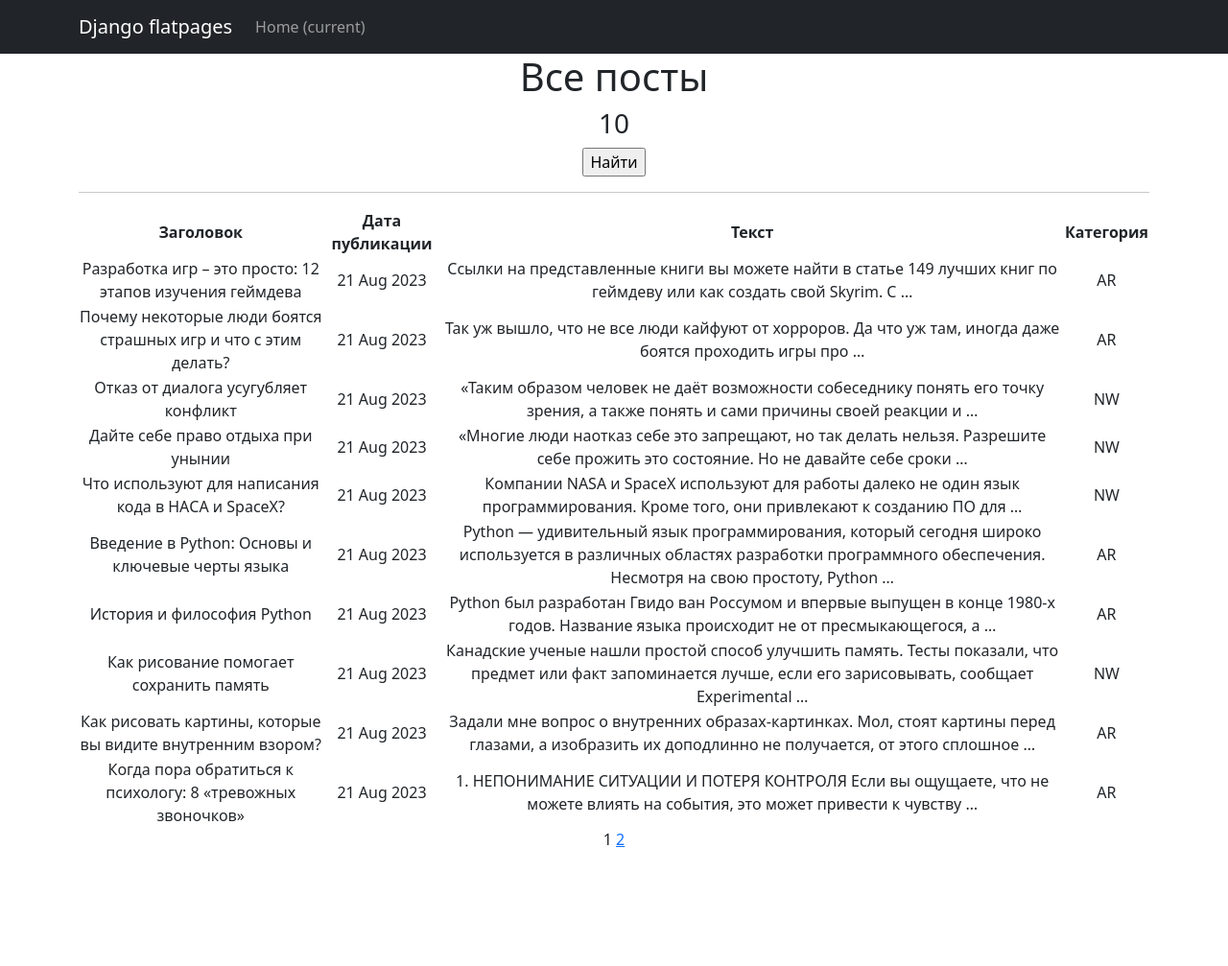
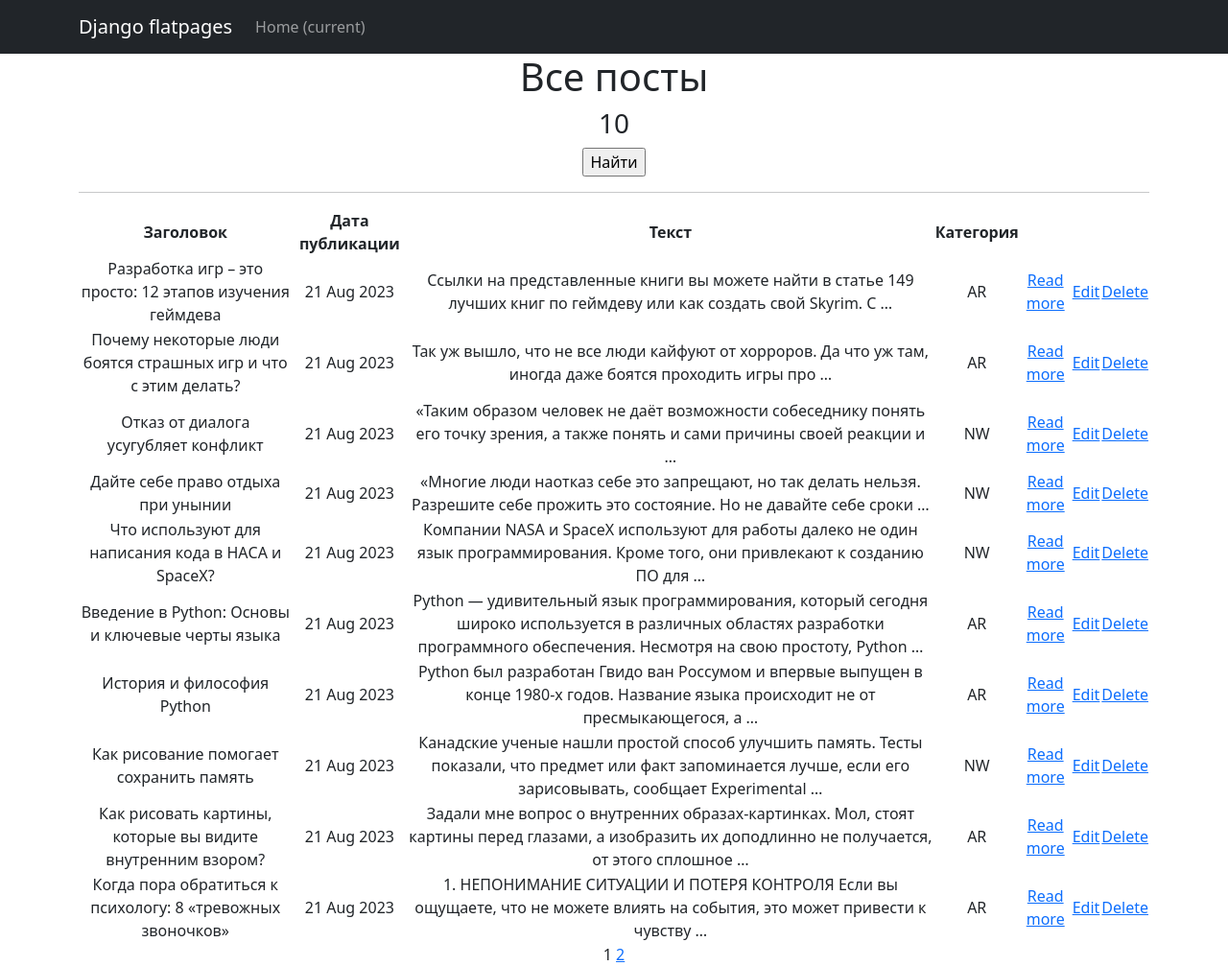
Before and after one commit to DeaMotis/Django_NewsPaper, a Django app: page /news/ in a window 1280 px wide. Shown: the whole page at 96% size. Before the commit the page ends 883 px from the top, so only its background shows below. Run offline with Django 4.2, Linux system fonts and the light colour scheme; data comes from the database, SQL or seed files in the repository; both versions use the stored data as it was after the commit; some libraries are stand-ins or nearby versions.

Commit message:
update files

```diff
--- a/NewsPaper/newapp/views.py
+++ b/NewsPaper/newapp/views.py
@@ -1,3 +1,4 @@
+from django.core.exceptions import PermissionDenied
 from django.shortcuts import render
 from django.http import HttpResponse
 from django.contrib.auth.mixins import PermissionRequiredMixin
@@ -23,6 +24,7 @@ class PostList(ListView):
     context_object_name = 'Posts'
     paginate_by = 10
 
+
 class PostSearch(ListView):
     model = Post
     template_name = 'post_list'
@@ -33,7 +35,6 @@ class PostSearch(ListView):
         queryset = super().get_queryset()
         self.filterset = PostFilter(self.request.GET, queryset)
         return self.filterset.qs
-
 
     def get_context_data(self, **kwargs):
         context = super().get_context_data(**kwargs)
@@ -60,6 +61,10 @@ class PostCreate(PermissionRequiredMixin, UpdateView, LoginRequiredMixin, Create
         post = form.save(commit=False)
         post.categoryType = 'NW'
         return super().form_valid(form)
+
+    def add_post(request):
+        if not request.user.has_perm('newapp.add_post'):
+            raise PermissionDenied
 
 class ArticleCreate(PermissionRequiredMixin, UpdateView, LoginRequiredMixin, CreateView):
     permission_required = ('newapp.add_Post',)
@@ -92,8 +97,8 @@ class ArticleDelete(PermissionRequiredMixin, DeleteView):
 
 class ArticleEdit(PermissionRequiredMixin, UpdateView):
     permission_required = ('newapp.change_Post',)
+    form_class = PostForm
     model = Post
-    form_class = PostForm
     template_name = 'newapp/article_edit.html'
 
 class AuthorCreateView(CreateView):
--- a/NewsPaper/templates/newapp/post_list.html
+++ b/NewsPaper/templates/newapp/post_list.html
@@ -15,6 +15,9 @@ News
         <input type="submit" value="Найти" />
     </form>
     <hr>
+    {% if perms.newapp.add_post %}
+    <a href="{% url 'post_create' %}">Add post</a>
+    {% endif %}
     {% if Posts %}
         <table>
             <tr>
@@ -22,6 +25,9 @@ News
                 <td> <b>Дата публикации</b> </td>
                 <td> <b>Текст</b> </td>
                 <td> <b>Категория</b> </td>
+                {% if perms.newapp.change_post or perms.newapp.delete_post %}
+                <td> <b>Действия</b> </td>
+                {% endif %}
             </tr>
             {% for post in Posts %}
             <tr>
@@ -29,6 +35,15 @@ News
                 <td>{{ post.dateCreation|date:'d M Y' }}</td>
                 <td>{{ post.text|censor|truncatewords:20 }}</td>
                 <td>{{ post.categoryType }}</td>
+                <td><a href="{% url 'post_detail' post.id %}">Read more</a></td>
+                {% if post.categoryType == 'NW' %}
+                    <td><a href="{% url 'post_edit' post.id %}">Edit</a></td>
+                    <td><a href="{% url 'post_delete' post.id %}">Delete</a></td>
+                {% else %}
+                    <td><a href="{% url 'article_edit' post.id %}">Edit</a></td>
+                    <td><a href="{% url 'article_delete' post.id %}">Delete</a></td>
+                {% endif %}
+
             </tr>
             {% endfor %}
         </table>
```
Also changed, not shown: NewsPaper/db.sqlite3. Lines whose indentation alone changed are shown as unchanged.
